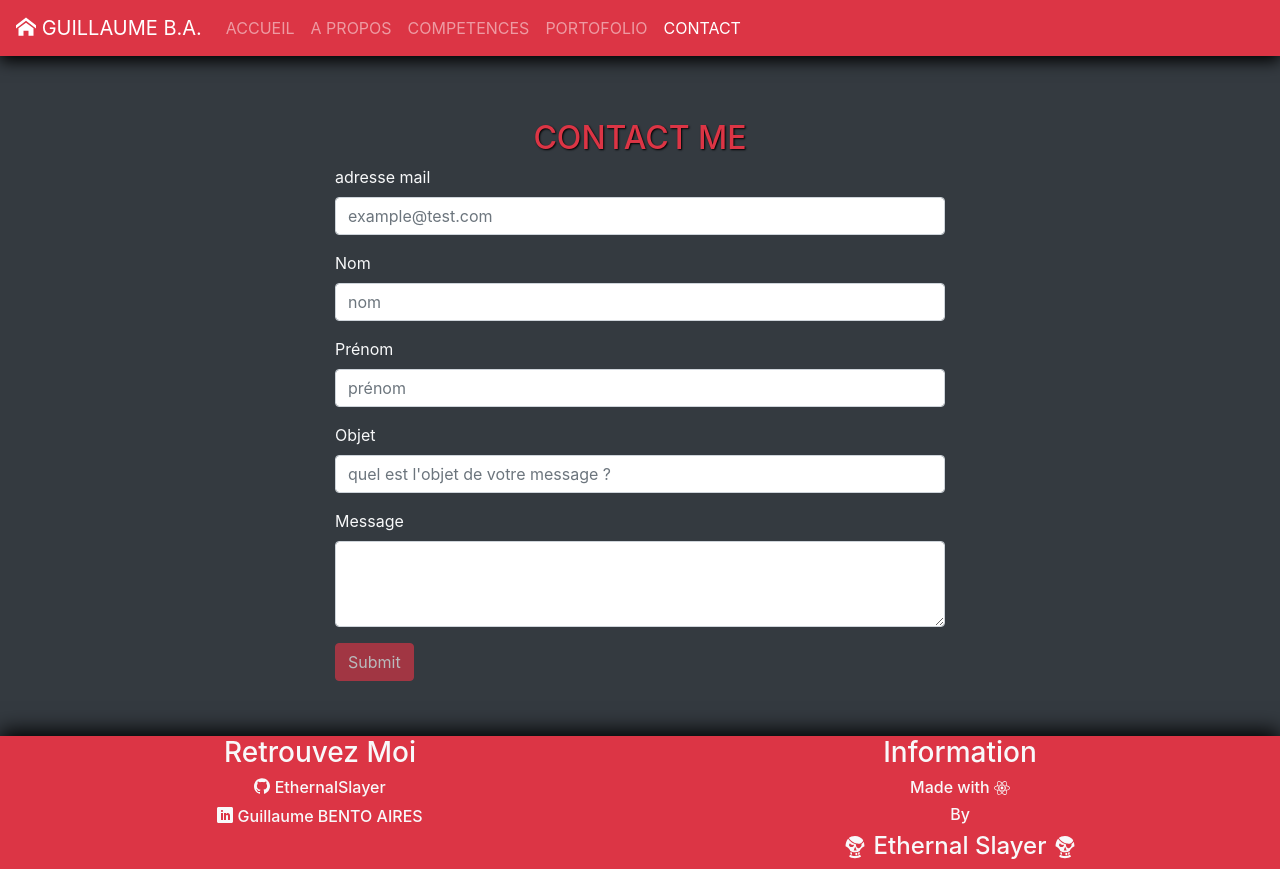
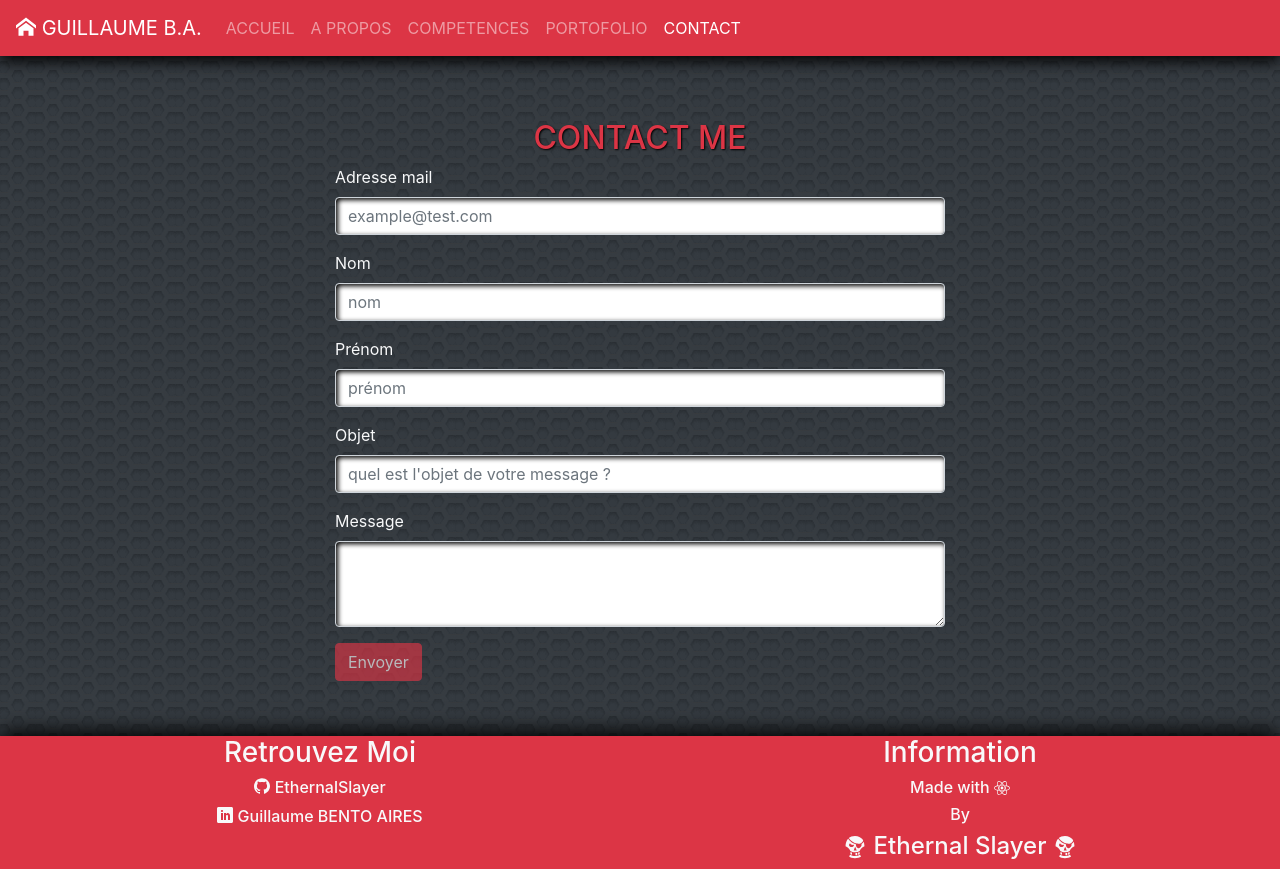
Before and after one commit to EthernalSlayer/my-cv-app, a React (Create React App) app: page /contact in a window 1280 px wide. Built offline with nearby package versions, Linux system fonts and the light colour scheme.

Commit message:
add a background texture

```diff
--- a/src/component/Apropos.js
+++ b/src/component/Apropos.js
@@ -1,5 +1,7 @@
 import React from "react";
 import { Col, Container, Row, Card } from "react-bootstrap";
+
+import evolution from "../assets/hixs-evolution.png";
 
 function Apropos() {
   return (
@@ -7,7 +9,7 @@ function Apropos() {
       className="bg-dark"
       fluid
       as="main"
-      style={{ minHeight: "85vh" }}
+      style={{ minHeight: "85vh", backgroundImage: `url(${evolution})` }}
     >
       <Row className="justify-content-center">
         <Col md="10" xs="12">
@@ -36,14 +38,14 @@ function Apropos() {
                 as="p"
               >
                 Passionné depuis l'enfance par le monde du numérique, je suis
-                tombé amoureux de la programation en découvrant le language
-                python. Depuis le developpement est ma passion et cela fait
+                tombé amoureux de la programmation en découvrant le langage
+                python. Depuis le développement est ma passion et cela fait
                 plusieurs années que je voulais en faire mon métier. J'ai depuis
-                découvert le developpement web et j'ai appris le html, le css et
+                découvert le développement web et j'ai appris le html, le css et
                 les bases du javascript en autodidacte. Maintenant me voila en
-                formation à la wild code school où j'ai découvert react et node,
+                formation à la Wild Code School où j'ai découvert React et Node,
                 qui n'ont fait que grandir mon intérêt pour le javascript qui
-                est un language riche et passionnant. J'espère découvrir encore
+                est un langage riche et passionnant. J'espère découvrir encore
                 plein de nouvelles choses et continuer de perfectionner mon art
                 tel un samuraï qui jamais ne se lasse de manier son katana.
               </Card.Text>
--- a/src/component/Competences.js
+++ b/src/component/Competences.js
@@ -23,6 +23,8 @@ import vscode1 from "../assets/vscode1.png";
 import firebase1 from "../assets/firebase1.png";
 import postman from "../assets/postman1.png";
 
+import evolution from "../assets/hixs-evolution.png";
+
 const CategoryTitle = styled.h2`
   text-shadow: 1px 1px 2px black;
   margin-top: 5%;
@@ -39,7 +41,7 @@ function Competences() {
       className="bg-dark"
       fluid
       as="main"
-      style={{ paddingBottom: "5%" }}
+      style={{ paddingBottom: "5%", backgroundImage: `url(${evolution})` }}
     >
       <Row className="justify-content-center">
         <Col className="text-light text-center">
--- a/src/component/Contact.js
+++ b/src/component/Contact.js
@@ -4,6 +4,8 @@ import styled from "styled-components";
 import axios from "axios";
 import { ToastContainer, toast } from "react-toastify";
 import "react-toastify/dist/ReactToastify.css";
+
+import evolution from "../assets/hixs-evolution.png";
 
 const CategoryTitle = styled.h2`
   text-shadow: 1px 1px 2px black;
@@ -71,7 +73,11 @@ function Contact() {
       className="bg-dark"
       fluid
       as="main"
-      style={{ paddingBottom: "50px", minHeight: "85vh" }}
+      style={{
+        paddingBottom: "50px",
+        minHeight: "85vh",
+        backgroundImage: `url(${evolution})`,
+      }}
     >
       <Row className="justify-content-center">
         <Col className="text-danger text-center">
@@ -87,12 +93,13 @@ function Contact() {
         <Col md="6" xs="12" className="text-light">
           <Form>
             <Form.Group controlId="email">
-              <Form.Label>adresse mail</Form.Label>
+              <Form.Label>Adresse mail</Form.Label>
               <Form.Control
                 type="email"
                 placeholder="example@test.com"
                 value={mail.email}
                 onChange={handleChange}
+                style={{ boxShadow: "inset 2px 2px 5px black" }}
               />
             </Form.Group>
             <Form.Group controlId="nom">
@@ -102,6 +109,7 @@ function Contact() {
                 placeholder="nom"
                 value={mail.nom}
                 onChange={handleChange}
+                style={{ boxShadow: "inset 2px 2px 5px black" }}
               />
             </Form.Group>
             <Form.Group controlId="prenom">
@@ -111,6 +119,9 @@ function Contact() {
                 placeholder="prénom"
                 value={mail.prenom}
                 onChange={handleChange}
+                style={{
+                  boxShadow: "inset 2px 2px 5px black",
+                }}
               />
             </Form.Group>
             <Form.Group controlId="objet">
@@ -120,6 +131,9 @@ function Contact() {
                 placeholder="quel est l'objet de votre message ?"
                 value={mail.objet}
                 onChange={handleChange}
+                style={{
+                  boxShadow: "inset 2px 2px 5px black",
+                }}
               />
             </Form.Group>
             <Form.Group controlId="message">
@@ -129,6 +143,9 @@ function Contact() {
                 rows={3}
                 value={mail.message}
                 onChange={handleChange}
+                style={{
+                  boxShadow: "inset 2px 2px 5px black",
+                }}
               />
             </Form.Group>
             {enable === false ? (
@@ -138,11 +155,11 @@ function Contact() {
                 onClick={handleSubmit}
                 disabled
               >
-                Submit
+                Envoyer
               </Button>
             ) : (
               <Button variant="danger" type="submit" onClick={handleSubmit}>
-                Submit
+                Envoyer
               </Button>
             )}
           </Form>
--- a/src/component/Home.js
+++ b/src/component/Home.js
@@ -2,6 +2,8 @@ import React from "react";
 import { Container, Row, Col, Image } from "react-bootstrap";
 import styled from "styled-components";
 import avatar from "../assets/avatar.png";
+
+import evolution from "../assets/hixs-evolution.png";
 
 const AkaName = styled.h3`
   text-shadow: 1px 1px 2px black;
@@ -17,7 +19,11 @@ function Home() {
       className="bg-dark"
       fluid
       as="main"
-      style={{ padding: "50px", minHeight: "85vh" }}
+      style={{
+        padding: "50px",
+        minHeight: "85vh",
+        backgroundImage: `url(${evolution})`,
+      }}
     >
       <Row className="justify-content-center" as="section">
         <Col md="auto" xs="auto">
--- a/src/component/Portofolio.js
+++ b/src/component/Portofolio.js
@@ -8,6 +8,8 @@ import hackfornoob from "../assets/hackfornoob.png";
 import marvelquiz from "../assets/marvelquiz.png";
 import gamovore from "../assets/gamovore.png";
 import roomChat from "../assets/roomChat.png";
+
+import evolution from "../assets/hixs-evolution.png";
 
 const CategoryTitle = styled.h2`
   text-shadow: 1px 1px 2px black;
@@ -48,7 +50,7 @@ function Portofolio() {
       className="bg-dark"
       fluid
       as="main"
-      style={{ paddingBottom: "5%" }}
+      style={{ paddingBottom: "5%", backgroundImage: `url(${evolution})` }}
     >
       <Row className="justify-content-center">
         <Col className="text-light text-center">
```
Also changed, not shown: src/assets/hixs-evolution.png (added).
